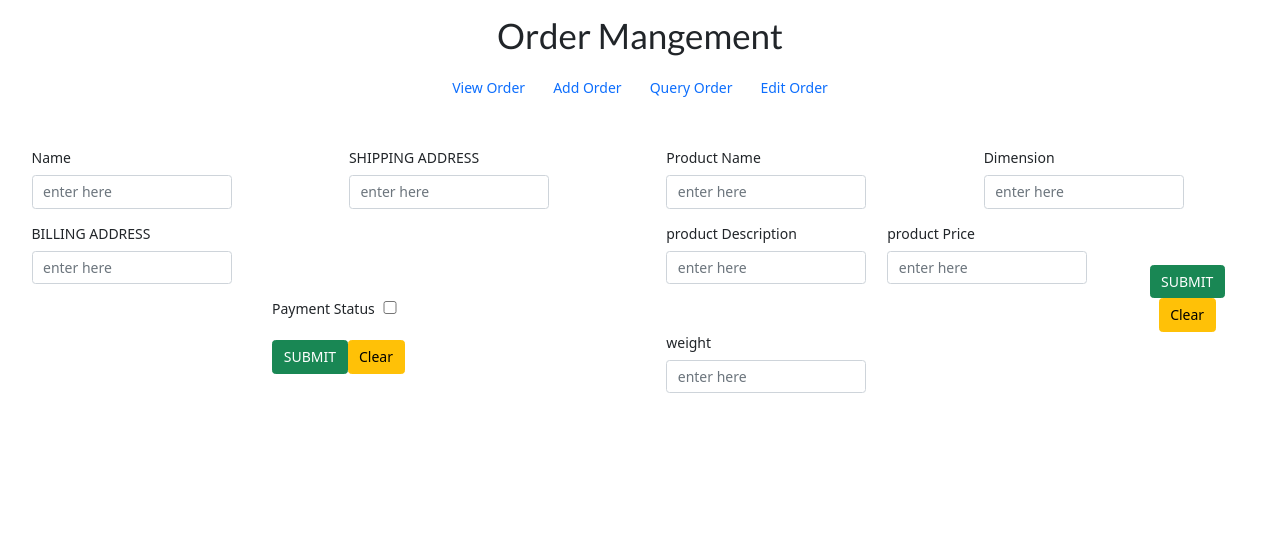
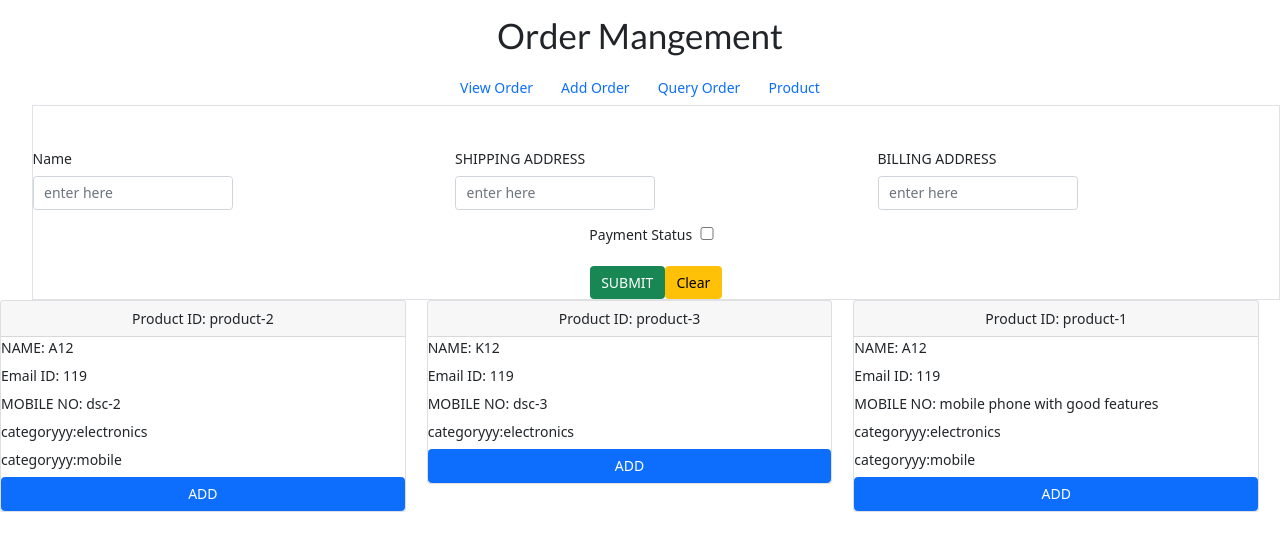
Before and after one commit to udit29saini/Frontend-orderservice, a React (Create React App) app: page /add-order in a window 1280 px wide. Shown: the top 550 px of the page. Built offline with nearby package versions, Linux system fonts and the light colour scheme.

Commit message:
final commit

```diff
--- a/src/components/App.js
+++ b/src/components/App.js
@@ -6,6 +6,7 @@ import QueryOrder from "./OrderManagement/QueryOrder"
 import EditModal from "./OrderManagement/EditModal"
 import AddOrder from "./OrderManagement/AddOrder";
 import { Route, Switch, BrowserRouter as Router } from 'react-router-dom'
+import Product from "./OrderManagement/Product";
 
 
 function App() {
@@ -18,7 +19,8 @@ function App() {
            <Route exact path='/view-order'  > <AllOrder /></Route>
            <Route exact path='/add-order'  > <AddOrder /></Route>
            <Route exact path='/query-Order'  > <QueryOrder /></Route>
-           <Route exact path='/edit-Order'  > <EditModal /></Route>
+           <Route exact path='/Product'  > <Product /></Route>
+
 
          </Switch>
       </Router>
--- a/src/components/OrderManagement/AddOrder.js
+++ b/src/components/OrderManagement/AddOrder.js
@@ -4,6 +4,7 @@ import { useState } from 'react';
 import axios from 'axios';
 import base_url from './Api';
 import { Col, FormControl, Row, } from 'react-bootstrap';
+import Product from './Product';
 
 const AddOrder = () => {
 
@@ -12,6 +13,7 @@ const AddOrder = () => {
      useEffect(()=>{document.title="add order"; },[]);
 
      const [products,setProducts]=useState([]);
+
     const [createP, setCreateP]=useState({});
 
       const postData=(data)=>{axios.post(`${base_url}/createorder`, data).then(
@@ -27,17 +29,25 @@ const AddOrder = () => {
 
       const hForm=(e)=>{
         products.push(createP);
+        alert("product added")
         console.log("hello",products);
         e.preventDefault();
 
 
     }
 
+    const childToParent=(e)=>{
+        setProducts(e);
+         console.log("fin array",products)
+
+}
+
 
 
     const handleForm=(e)=>{
 
         postData(order);
+        alert("order added")
         console.log(JSON.stringify(order));
         e.preventDefault();
     }
@@ -51,7 +61,7 @@ const AddOrder = () => {
         <div>
         <Row>
             <Col className="ps-5" >
-            <div >
+            <div className="border" >
        <Form  onSubmit={handleForm}>
        <Row  className="mt-5">
        <Col ><FormGroup>
@@ -104,13 +114,12 @@ const AddOrder = () => {
            </Row>
            </Form>
            </div>
-
             </Col>
 
 
 
-            <Col className="mt-5">
-           <div >
+            {/* <Col className="mt-5">
+           <div className="border" >
         <Form onSubmit={hForm}>
             <Row>
           <Col> <FormGroup>
@@ -177,8 +186,14 @@ const AddOrder = () => {
 
            </ div>
 
-           </Col>
+           </Col> */}
            </Row>
+           <div>
+           <Row>
+           {/* <Product /> */}
+           <Product childToParent={childToParent} />
+           </Row>
+           </div>
        </div>
     )
 }
--- a/src/components/OrderManagement/AllOrder.js
+++ b/src/components/OrderManagement/AllOrder.js
@@ -1,7 +1,7 @@
 import React from 'react'
 import { useState,useEffect } from 'react'
 import Order from "./Order";
-import { Row } from 'reactstrap'
+import { Col, Row } from 'reactstrap'
 import base_url from './Api';
 import axios from 'axios';
 
@@ -30,6 +30,14 @@ const AllOrder = () => {
         console.log("state",orders);
 
     return (
+      <>
+      <div>
+        <Row>
+          <Col>
+
+          </Col>
+        </Row>
+      </div>
         <div><Row >
 
             {orders.length>0? orders.map((o)=>
@@ -39,6 +47,7 @@ const AllOrder = () => {
             ) : <div><br /> <h1 className='text-center'> No Orders</h1> </ div>}
             </Row>
         </div>
+        </>
     )
 }
 
--- a/src/components/OrderManagement/EditOrder.js
+++ b/src/components/OrderManagement/EditOrder.js
@@ -17,6 +17,7 @@ const FormUpdate = () => {
     const putData=(data)=>{axios.put(`${base_url}/updateorder`, data).then(
         (response)=>{
             console.log("success",response);
+            alert("success");
             //console.log(orders);
     },
         (error)=>{
--- a/src/components/OrderManagement/Nav1.js
+++ b/src/components/OrderManagement/Nav1.js
@@ -21,8 +21,8 @@ const Nav1 = () => {
       Query Order
     </NavLink>
     {' '}
-    <NavLink href="/edit-order">
-      Edit Order
+    <NavLink href="/Product">
+      Product
     </NavLink>
     {' '}
 
--- a/src/components/OrderManagement/Order.js
+++ b/src/components/OrderManagement/Order.js
@@ -23,7 +23,7 @@ const Order = ( props ) => {
     return (
       <>
             <Col sm="4">
-  <Card body  color = 'warning' >
+  <Card body >
   <br />
   <CardHeader className="text-center">Order ID: {props.order.orderId}</CardHeader>
   <CardTitle >NAME: {props.order.nameCustomer}</CardTitle>
--- /dev/null
+++ b/src/components/OrderManagement/Product.js
@@ -0,0 +1,60 @@
+import React from 'react'
+import { useState } from 'react';
+import { Card,Row,Col,CardHeader,CardTitle,Button,CardImg } from 'reactstrap';
+
+const Product = ({childToParent}) => {
+
+    const [createP, setCreateP]=useState([]);
+
+    const [product,setProduct]= useState(
+            [{        "id": "product-2","name": "A12","price": 119.0,"imageUrl": "https://via.placeholder.com/500", "descId": "dsc-2",
+        "categoryId": ["electronics","mobile"]}
+        ,    {        "id": "product-3",        "name": "K12",        "price": 119.0,        "imageUrl": "https://via.placeholder.com/500",        "descId": "dsc-3",        "categoryId": [            "electronics"        ]    },    {        "id": "product-1",        "name": "A12",        "price": 119.0,        "imageUrl": "https://via.placeholder.com/500",        "descId": "mobile phone with good features",        "categoryId": [            "electronics",            "mobile"        ]    }]
+
+    );
+
+      const addP=(o)=>{
+
+          createP.push(o);
+          childToParent(createP);
+
+
+        //console.log("hello",createP);
+        console.log("hello",createP);
+      };
+
+
+    return (
+        <>
+        <Row>
+                {product.map((o)=>(
+
+
+           <Col>
+  <Card >
+  {/* <CardImg
+      alt="Card image cap"
+      src="https://picsum.photos/100/100"
+      top
+      width="100%"
+    /> */}
+  <CardHeader className="text-center">Product ID: {o.id}</CardHeader>
+  <CardTitle >NAME: {o.name}</CardTitle>
+  <CardTitle >Email ID: {o.price}</CardTitle>
+    <CardTitle >MOBILE NO: {o.descId}</CardTitle>
+    {/* <CardTitle >SHIPPING ADDRESS: {o.categoryId}</CardTitle> */}
+    {o.categoryId.map((m)=>(
+        <CardTitle>categoryyy:{m}</CardTitle>
+    ))}
+    <Button onClick={()=>addP(o)} color="primary" >ADD</Button>
+  </Card>
+
+  </Col>
+
+))}
+</Row>
+  </>
+    )
+}
+
+export default Product
--- a/src/components/OrderManagement/QueryOrder.js
+++ b/src/components/OrderManagement/QueryOrder.js
@@ -1,18 +1,25 @@
 import React from 'react'
-import { Form,FormGroup,Label,Input,Container,Button, Row } from 'reactstrap'
+import { Form,FormGroup,Label,Input,Container,Button, Row, Col } from 'reactstrap'
 import { useState,useEffect } from 'react'
 import axios from 'axios';
 import Order from "./Order";
 import base_url from './Api';
 
 const QueryOrder = () => {
+  useEffect(()=>{document.title="query order"; getAllOrder();},[]);
+
     const [qOrder, qsetOrder] =  useState({});
     const [orders, setOrder]=useState([]);
+    const [allorders, setAllOrder] = useState([])
 
     const handleForm=(e)=>{
+
         console.log(qOrder);
         e.preventDefault();
     }
+
+    const getQuery=()=>{getSearch();}
+
     const getSearch = async()=>{
       try {
         let url = `http://localhost:9992/order/query-criteria/${qOrder.select}/${qOrder.criteria}`;
@@ -21,55 +28,59 @@ const QueryOrder = () => {
         const data = await res.json();
        // console.log("helloe",data);
         setOrder(data);
-        console.log("orders",orders);
+        console.log("ord",orders);
+        //alert("order fetched")
       } catch (error) {
+        alert("Not found")
         console.log(error);
       }
     };
 
-    useEffect(()=>{
-        document.title="query order";
-        //queryOrder();
-        getSearch();
-    },[]);
-
-    // const queryOrder=()=>{axios.get(`http://localhost:9992/order/query-criteria/Payment/false`).then(
-    //     (response)=>{
-    //         const c = [response.data];
-    //         console.log("hffh",c);
-    //         setOrder(c);
-
-    //     },
-    //     (error)=>{console.log(error);
-    //     })};
 
 
+    // useEffect(()=>{
+    //    document.title="view order";
 
+    //            },[]);
 
+   const getAllOrder = async()=>{
+       try {
+         let url = `http://localhost:9992/order/getorder`;
+
+         const res = await fetch(url);
+         const data = await res.json();
+         setAllOrder(data);
+         //console.log("orders",allorders);
+       } catch (error) {
+         console.log(error);
+       }
+     };
 
     return (
-        <div >
+        <>
         <Form onSubmit={handleForm}>
-          <div className="text-center">
+          <div className="border" style={{marginBottom:50, marginTop:50}}>
+          <Row>
+            <Col style={{marginLeft:240, marginTop:20}}> <h2>Filter:</h2></Col>
+            <Col>
         <FormGroup >
     <Label for="exampleSelect">
-      Query Category:
     </Label>
-    <Input className="text-center"
-    style={{width: 300, marginLeft:600}}
+    <Input
+    style={{width: 300,height:40, marginRight:50}}
       id="exampleSelect"
       name="select"
       type="select"
       onChange={(e)=>{qsetOrder({...qOrder,select: e.target.value})}}
     >
-      <option>
-        --SELECT--
+      <option >
+       --SELECT--
       </option>
       <option>
         Billing_Address
       </option>
       <option>
-        Shipping_Address
+        Address
       </option>
       <option>
         Payment
@@ -79,25 +90,43 @@ const QueryOrder = () => {
       </option>
 
     </Input>
-  </FormGroup></div>
-  <FormGroup className="text-center">
+  </FormGroup>
+  </Col>
+  <Col>
+  <FormGroup className="">
     <Label for="criteria">
-      Query Parameter:
+
     </Label>
     <Input
-    style={{width: 300, marginLeft:600}}
+    required
+    style={{width: 300,height:40, marginRight:100}}
       id="criteria"
       name="criteria"
-      placeholder="Query criteria"
+      placeholder= "Query criteria"
       type="text"
       onChange={(e)=>{qsetOrder({...qOrder,criteria: e.target.value})}}
     />
         </FormGroup>
+        </Col>
+        <Col style={{marginTop:20, marginRight:190}}>
         <Container className="text-center">
-               <Button type='submit' onClick={getSearch} color="success">SUBMIT</Button>
+               <Button type='submit' onClick={getQuery} color="success">SUBMIT</Button>
            </Container>
+           </Col>
+           </Row>
+           </div>
         </Form>
 
+        {/* <div><Row>
+
+            {allorders.length>0? allorders.map((o)=>
+
+
+               <Order key={o.orderId} order={o} />
+
+            ) : <div><br /> <h1 className='text-center'> No Orders</h1> </ div>}
+            </Row>
+        </div> */}
         <div><Row>
 
             {orders.length>0? orders.map((o)=>
@@ -105,12 +134,12 @@ const QueryOrder = () => {
 
                <Order key={o.orderId} order={o} />
 
-            ) : <div><br /> <h1 className='text-center'> No Orders</h1> </ div>}
+            ) : allorders.map((o)=> <Order key={o.orderId} order={o} />)  }
             </Row>
         </div>
 
 
-        </div>
+        </>
     )
 }
 
```
Also changed, not shown: 1 other file (tests, documents, lock files or other folders).
